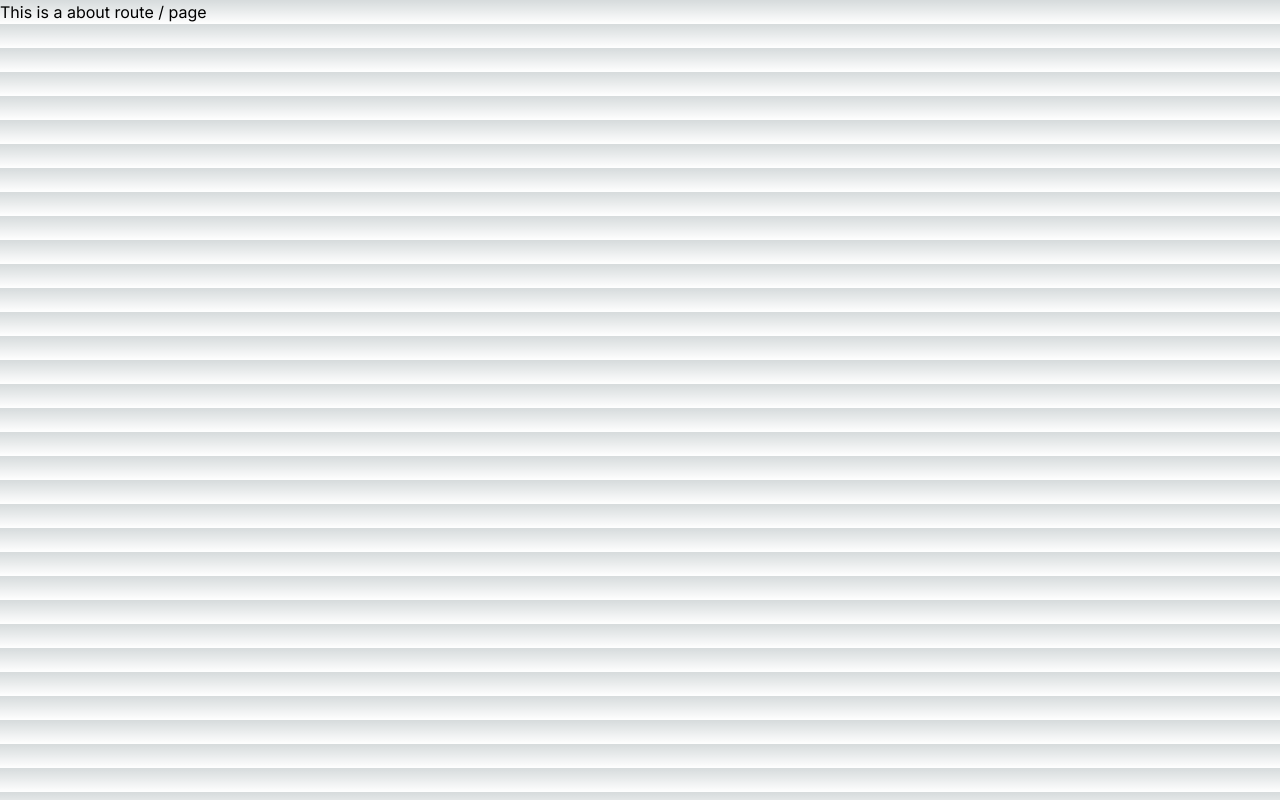
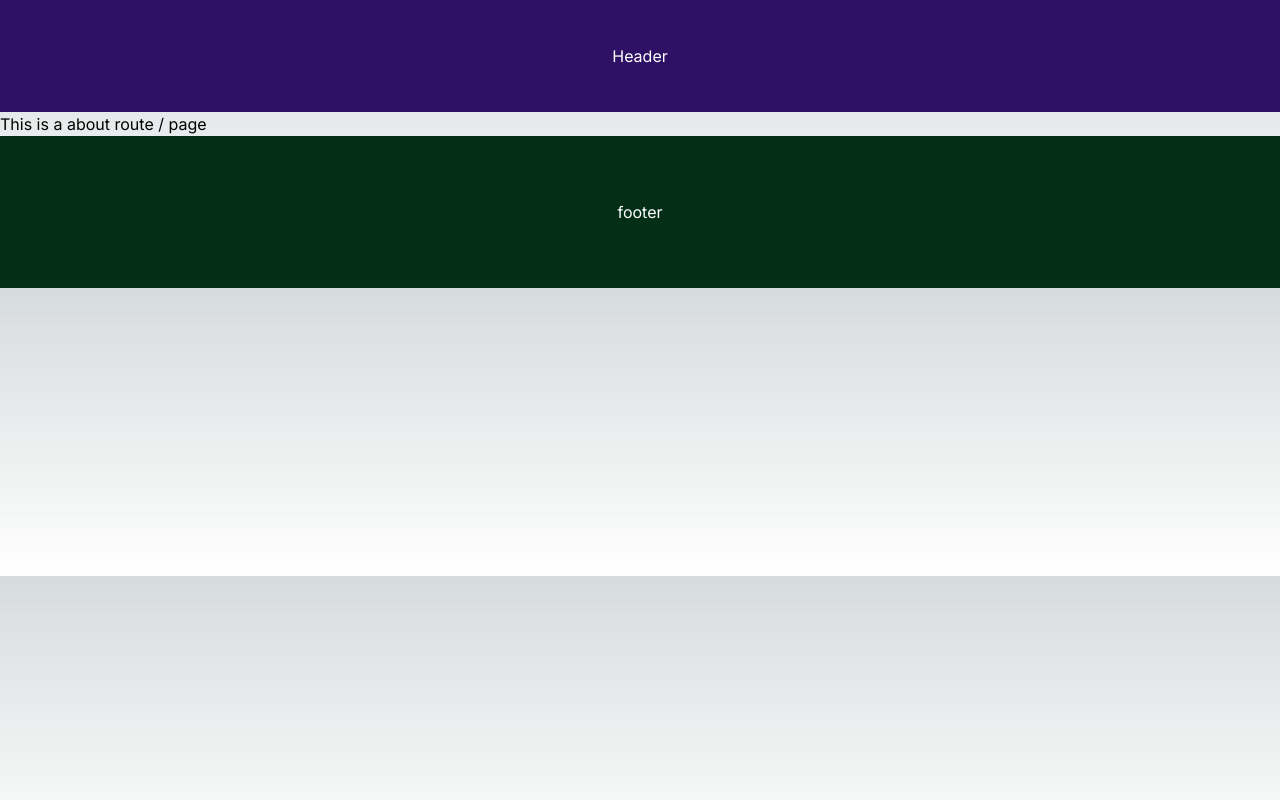
Before and after one commit to srssieam/next-js-tutorial, a Next.js app: page /about in a window 1280 px wide. Built offline with nearby package versions, Linux system fonts and the light colour scheme.

Commit message:
created header and footer

```diff
--- a/src/app/layout.js
+++ b/src/app/layout.js
@@ -11,7 +11,11 @@ export const metadata = {
 export default function RootLayout({ children }) {
   return (
     <html lang="en">
-      <body className={inter.className}>{children}</body>
+      <body className={inter.className}>
+        <h1 className='text-white bg-violet-950 py-11 text-center'>Header</h1>
+        {children}
+        <h1 className='text-white bg-green-950 text-center py-16'>footer</h1>
+      </body>
     </html>
   )
 }
--- a/src/app/page.js
+++ b/src/app/page.js
@@ -2,7 +2,7 @@ import Counter from "@/components/Counter/Counter";
 
 
 const HomePage = () => {
-  throw new Error();
+  // throw new Error();
   return (
     <div>
       <h1>This is next app Home page</h1>
```
